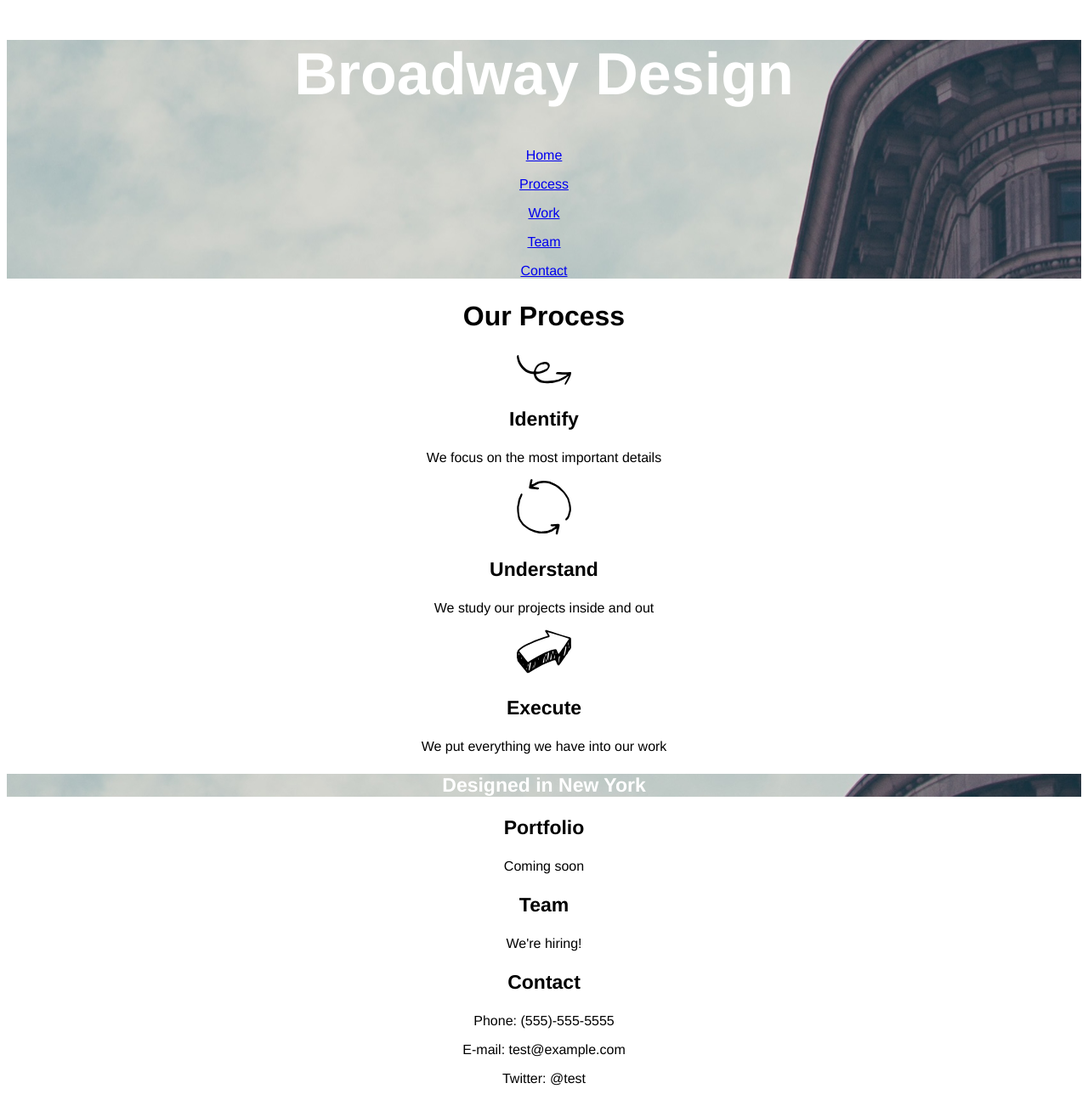
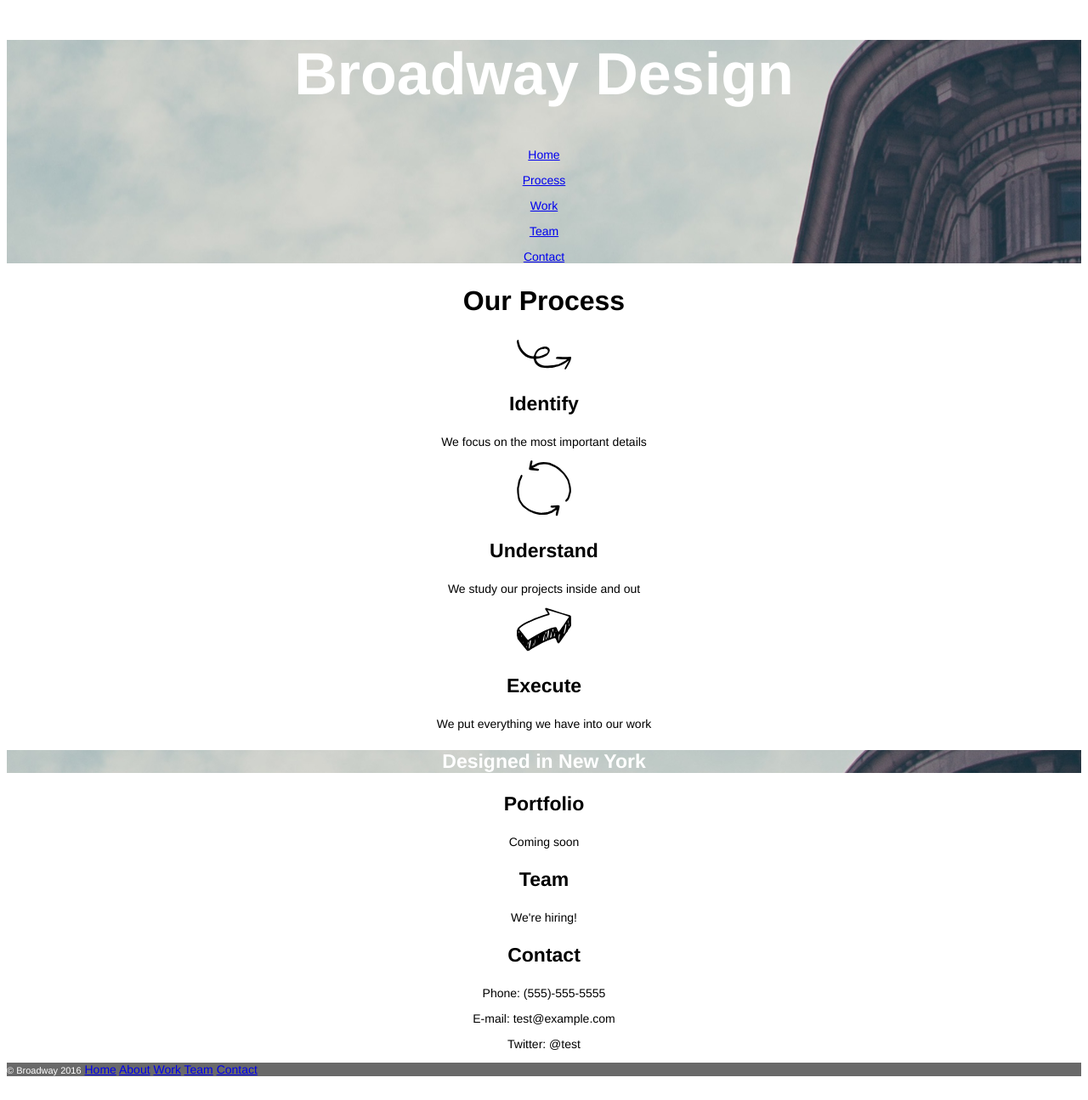
Before and after one commit to claireelisemason/broadway, a plain HTML site: page index.html in a window 1280 px wide. Shown: the whole page at 85% size. Drawn offline with Linux system fonts and the light colour scheme.

Commit message:
Add footer with styling

```diff
--- a/index.html
+++ b/index.html
@@ -8,6 +8,7 @@
     <div class="main-banner">
       <h1>Broadway Design</h1>
 
+      <div class="links">
       <p>
         <a href="#">Home</a>
       </p>
@@ -23,6 +24,7 @@
       <p>
         <a href="#">Contact</a>
       </p>
+    </div>
     </div>
 
     <h2>Our Process</h2>
@@ -52,5 +54,15 @@
     <p>E-mail: test@example.com</p>
     <p>Twitter: @test</p>
 
+    <div class="footer">
+      <p><span class="copyright">&copy; Broadway 2016</span>
+      <a href="#">Home</a>
+      <a href="#">About</a>
+      <a href="#">Work</a>
+      <a href="#">Team</a>
+      <a href="#">Contact</a>
+      </p>
+    </div>
+
   </body>
 </html>
--- a/resources/style.css
+++ b/resources/style.css
@@ -4,7 +4,6 @@ body {
 }
 
 h1 {
-  color: white;
   font-weight: bold;
   font-size: 70px;
 }
@@ -19,11 +18,30 @@ h3 {
   font-size: 23px;
 }
 
+p {
+  font-size: 14px;
+}
+
 .main-banner {
   background-image: url("./images/the-flatiron-building.png");
+  color: white;
 }
 
 .mid-banner {
   background-image: url("./images/the-flatiron-building.png");
   color:white;
 }
+
+.links {
+  font-size: 18px;
+}
+
+.footer {
+  text-align: left;
+  color: white;
+  background-color: dimgray;
+}
+
+.copyright {
+  font-size: 11px;
+}
```
